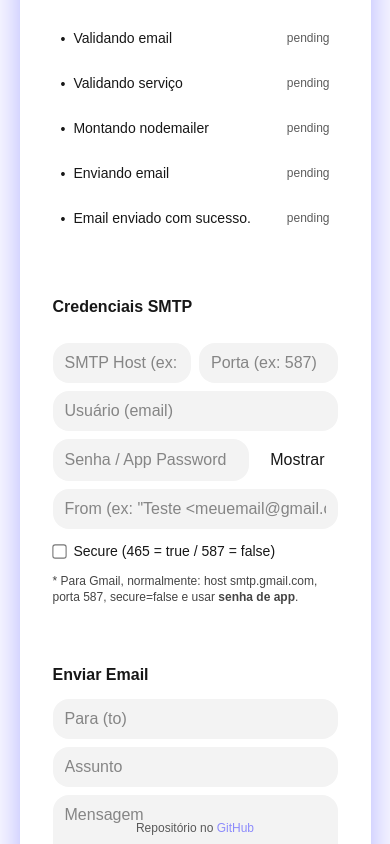
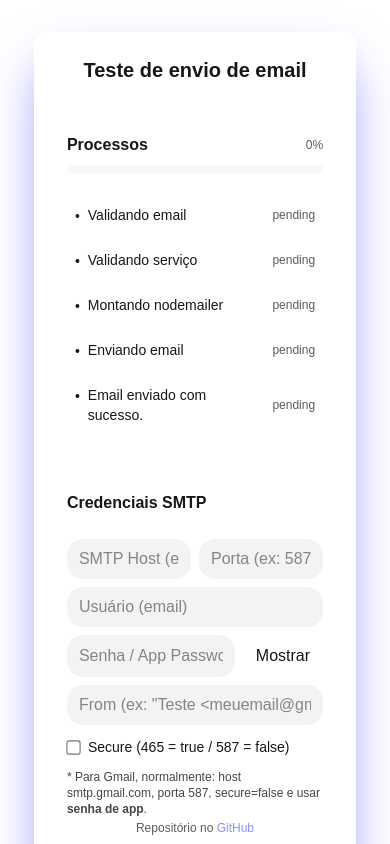
Before and after one commit to fllaviacorreia/email-tester, a Next.js app: page / in a window 390 px wide. Shown: the top 844 px of the page. Built offline with nearby package versions, Linux system fonts and the light colour scheme.

Commit message:
fix responsivity

```diff
--- a/app/globals.css
+++ b/app/globals.css
@@ -21,20 +21,22 @@
     --input: #2e2e2e;
   }
 }
-
 body {
   width: 100dvw;
-  height: 100dvh;
+  min-height: 100dvh; /* em vez de height */
+  height: auto;       /* permite crescer */
   display: flex;
   justify-content: center;
-  align-items: center;
+  align-items: flex-start; /* topo no mobile evita corte */
+  padding: 16px;           /* respiro nas bordas */
   background: var(--background);
   color: var(--foreground);
   font-family: Arial, Helvetica, sans-serif;
+}
 
-  input{
-    background: var(--input);
-  }
+body input,
+body textarea {
+  background: var(--input);
 }
 
 /* change the size of main tag to be responsive */
```
